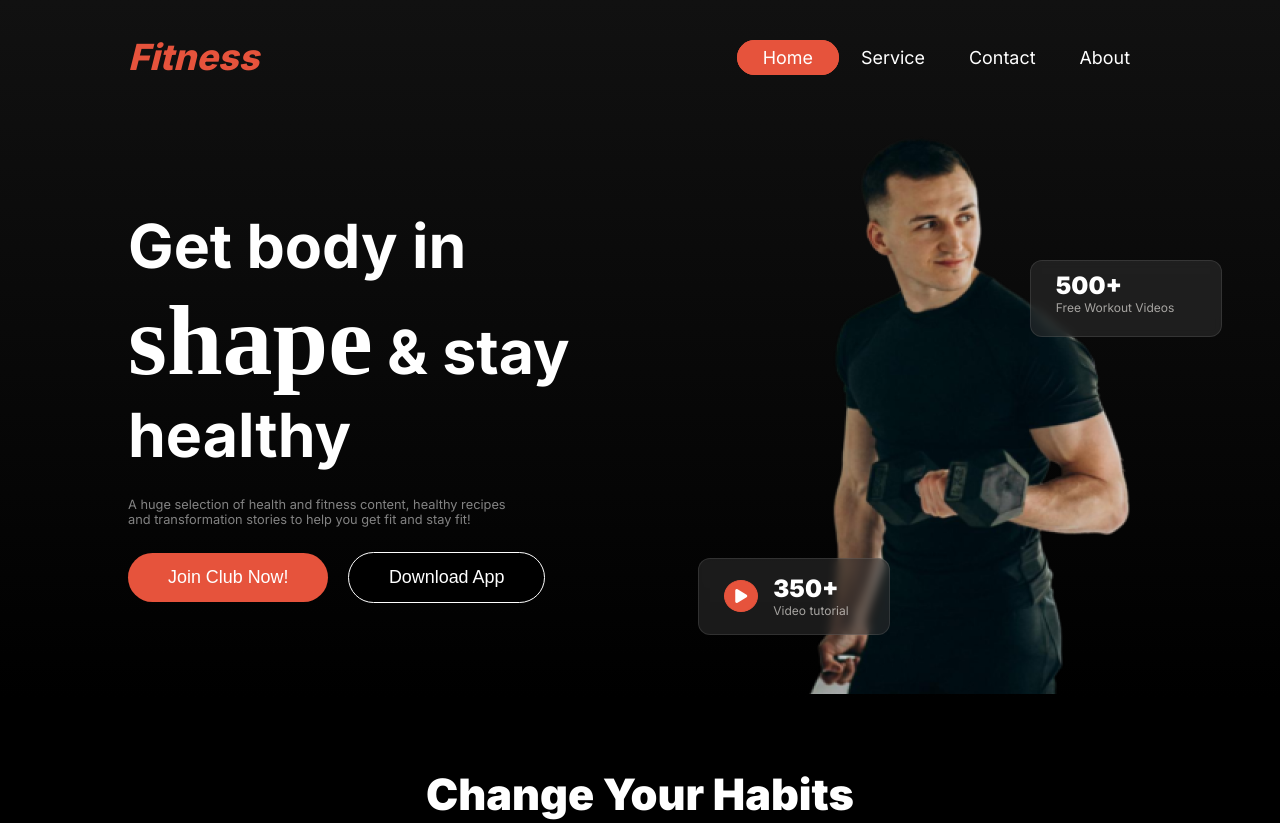
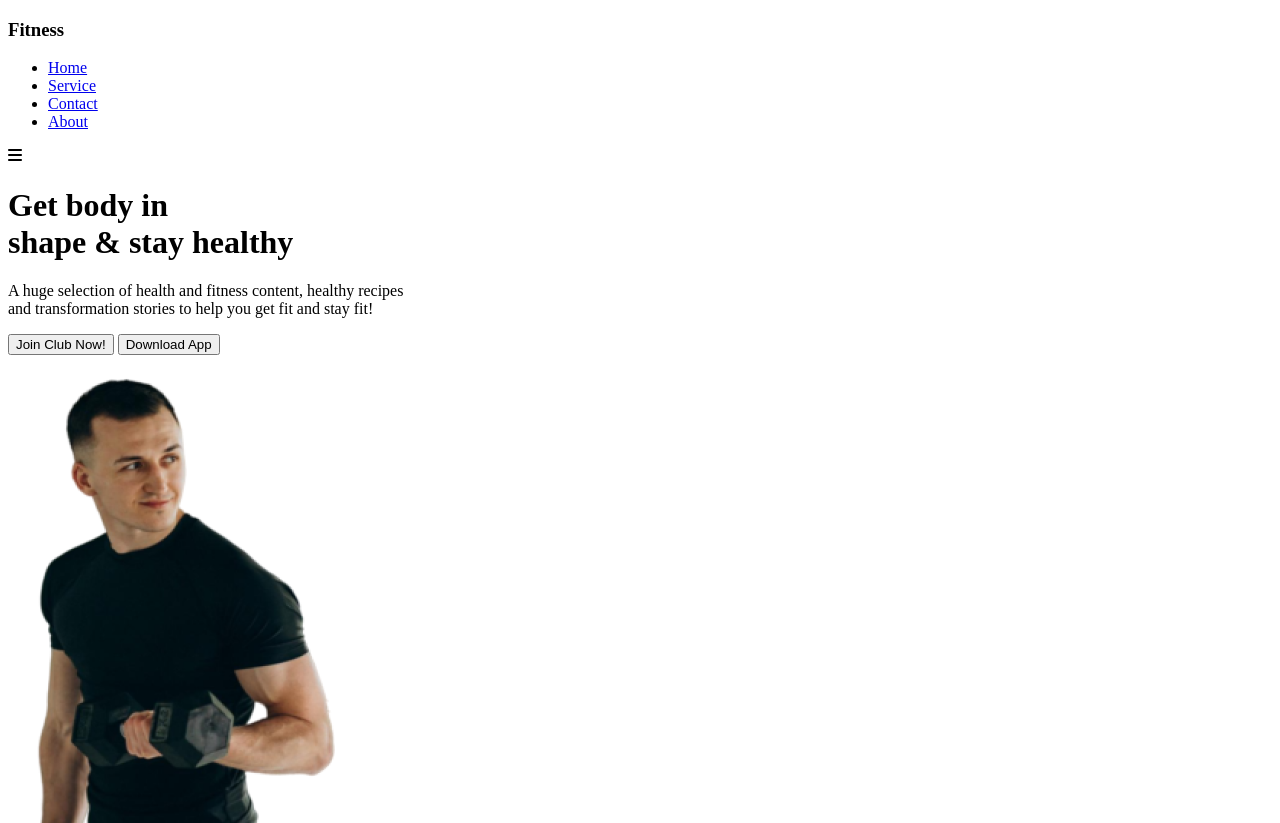
Before and after one commit to nirobahmed0298/B10A2-versatile_ui_main, a plain HTML site: page index.html in a window 1280 px wide. Shown: the top 823 px of the page. Drawn offline with Linux system fonts and the light colour scheme.

Commit message:
added complete projrct

```diff
--- a/style.css
+++ b/style.css
@@ -1,222 +1,4 @@
-/* Inter Font */
-@import url('https://fonts.googleapis.com/css2?family=Inter:wght@100..900&display=swap');
 
-/* Miama Font */
-body {
-    font-family: "Inter", sans-serif;
-    background-color: black;
-    color: white;
-}
-
-:root {
-    --primary-color: rgb(230, 83, 60);
-    --secondary-color: rgba(255, 255, 255, 0.5);
-}
-
-* {
-    margin: 0;
-    padding: 0;
-}
-
-/* Same Style */
-a,
-li {
-    text-decoration: none;
-    list-style: none;
-}
-
-.container {
-    width: 80%;
-    margin: 0 auto;
-}
-
-.headding {
-    font-size: 2.7rem;
-    font-weight: 900;
-}
-
-.p-title {
-    color: var(--secondary-color);
-    font-size: 0.8rem;
-    margin: 25px 0;
-
-}
-
-.btn {
-    padding: 14px 40px;
-    border: none;
-    border-radius: 40px;
-    font-size: 1.12rem;
-    font-weight: 400;
-    color: white;
-    background-color: var(--primary-color);
-}
-
-table,
-th,
-td {
-    border: 1px solid rgb(236, 236, 236, 0.5);
-    border-collapse: collapse;
-    padding: 15px 30px;
-    font-size: 12px;
-    text-align: left;
-}
-
-
-/* Main Style */
-nav {
-    display: flex;
-    justify-content: space-between;
-    align-items: center;
-    padding: 35px 0;
-}
-
-nav ul {
-    display: flex;
-    align-items: center;
-}
-
-nav h3 ,.logo {
-    font-size: 2.25rem;
-    font-weight: 800;
-    color: var(--primary-color);
-    font-style: italic;
-}
-
-nav ul li a {
-    color: white;
-    font-size: 1.12rem;
-    padding: 0 22px;
-}
-
-ul li .home {
-    border: 1px solid var(--primary-color);
-    background-color: var(--primary-color);
-    padding: 6px 25px;
-    border-radius: 40px;
-}
-
-ul li a:hover {
-    border: 1px solid var(--primary-color);
-    background-color: var(--primary-color);
-    padding: 6px 25px;
-    border-radius: 40px;
-}
-
-.icon {
-    display: none;
-}
-
-header {
-    background: linear-gradient(180.00deg, rgb(17, 17, 17), rgba(119, 119, 119, 0) 100%);
-}
-
-.header-section {
-    display: flex;
-    align-items: center;
-    gap: 100px;
-}
-
-.header-content h1 {
-    font-size: 3.8rem;
-    font-weight: bolder;
-}
-
-.header-content span {
-    font-size: 100px;
-    font-family: Miama;
-    src: url(./Miama.ttf);
-
-}
-
-.header-image {
-    position: relative;
-}
-
-.title-1,
-.title-2 {
-    width: 140px;
-    height: 55px;
-    border: 1px solid rgba(255, 255, 255, 0.1);
-    border-radius: 12px;
-    backdrop-filter: blur(5px);
-    background: rgba(48, 48, 48, 0.54);
-    padding: 10px 25px;
-}
-
-.title-1 {
-    position: absolute;
-    top: 25%;
-    left: 65%;
-}
-
-.title-2 {
-    position: absolute;
-    top: 76%;
-    left: -30%;
-    display: flex;
-    align-items: center;
-    gap: 15px;
-}
-
-.title-1 h4,
-.title-2 h4 {
-    font-size: 1.5rem;
-    font-weight: 900;
-}
-
-.title-2 #play {
-    border: 1px solid var(--primary-color);
-    background-color: var(--primary-color);
-    padding: 7px 10px;
-    border-radius: 50%;
-}
-
-.title-2 p,
-.title-1 p {
-    font-size: 12px;
-    color: rgba(239, 237, 232, 0.65);
-}
-
-#btn {
-    background-color: black;
-    padding: 14px 40px;
-    border: 1px solid white;
-    border-radius: 40px;
-    font-size: 1.12rem;
-    font-weight: 400;
-    color: white;
-    background-color: black;
-    margin-left: 15px;
-}
-
-/* Habits section */
-.habits {
-    margin: 70px 0;
-    text-align: center;
-}
-
-.habits-card {
-    display: flex;
-    justify-content: space-around;
-}
-
-.card {
-    margin-top: 30px;
-}
-
-.card h5 {
-    margin: 12px 0;
-}
-
-.card p {
-    font-size: 0.7rem;
-    opacity: 0.6;
-}
-
-.card img {
-    border-radius: 50%;
-}
 
 /* Run Section */
 .run-section {
```
